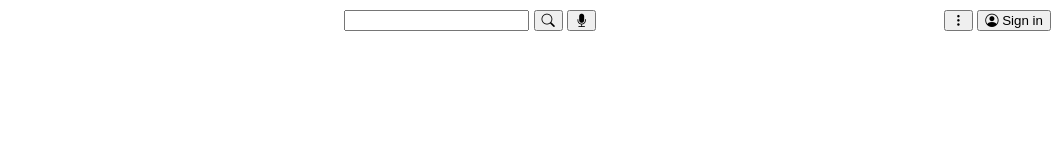
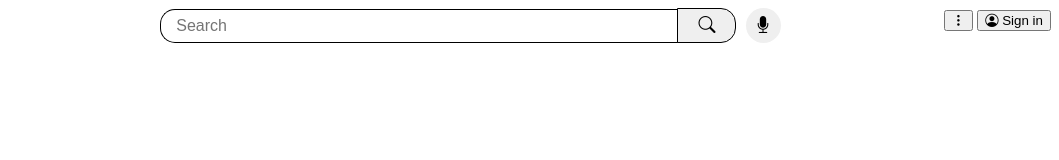
Before and after one commit to Abdurrehman2021-CS-44/css-daily, a plain HTML site: page youtube-clone/index.html in a window 1280 px wide. Shown: the full height of the page, 221-1280 px from the left. Drawn offline with nearby package versions, Linux system fonts and the light colour scheme.

Commit message:
'youtube-clone' add header-middle css

```diff
--- a/youtube-clone/css/styles.css
+++ b/youtube-clone/css/styles.css
@@ -38,3 +38,36 @@ body {
     font-weight: normal;
     font-size: 12px;
 }
+
+.header-middle input{
+    font-size: 16px;
+    width: 500px;
+    border: 1px solid black;
+    border-right: 0;
+    padding-left: 15px;
+    border-radius: 15px 0 0 15px;
+
+}
+
+.header-middle input,
+.search{
+    height: 30px;
+}
+
+.search{
+    height: 95%;
+    position: relative;
+    right: 5px;
+    padding: 0 20px;
+    font-size: 17px;
+    border: 1px solid black;
+    border-radius: 0 15px 15px 0;
+}
+
+.mic{
+    font-size: 17px;
+    height: 35px;
+    width: 35px;
+    border-radius: 100%;
+    border: 0;
+}
--- a/youtube-clone/index.html
+++ b/youtube-clone/index.html
@@ -22,9 +22,9 @@
       </div>
 
       <div class="header-middle">
-        <input type="text">
-        <button><i class="bi bi-search"></i></button>
-        <button><i class="bi bi-mic-fill"></i></button>
+        <input type="text" placeholder="Search">
+        <button class="search"><i class="bi bi-search"></i></button>
+        <button class="mic"><i class="bi bi-mic-fill"></i></button>
       </div>
 
       <div class="header-middle">
```
